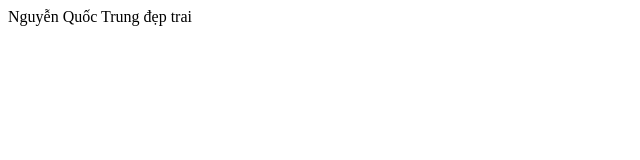
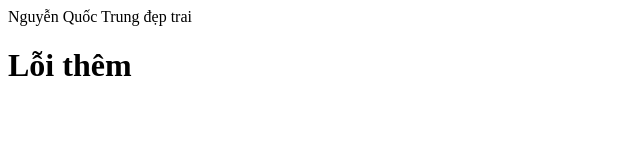
Before and after one commit to trungcvp/quoctrung_deptrai, a plain HTML site: page index.html in a window 1280 px wide. Shown: the whole page, without its empty margins (0-640 px from the left). Drawn offline with Linux system fonts and the light colour scheme.

Commit message:
Update index.html

```diff
--- a/index.html
+++ b/index.html
@@ -1 +1,3 @@
 <p>Nguyễn Quốc Trung đẹp trai</p>
+
+<h1>Lỗi thêm </h1>
```
